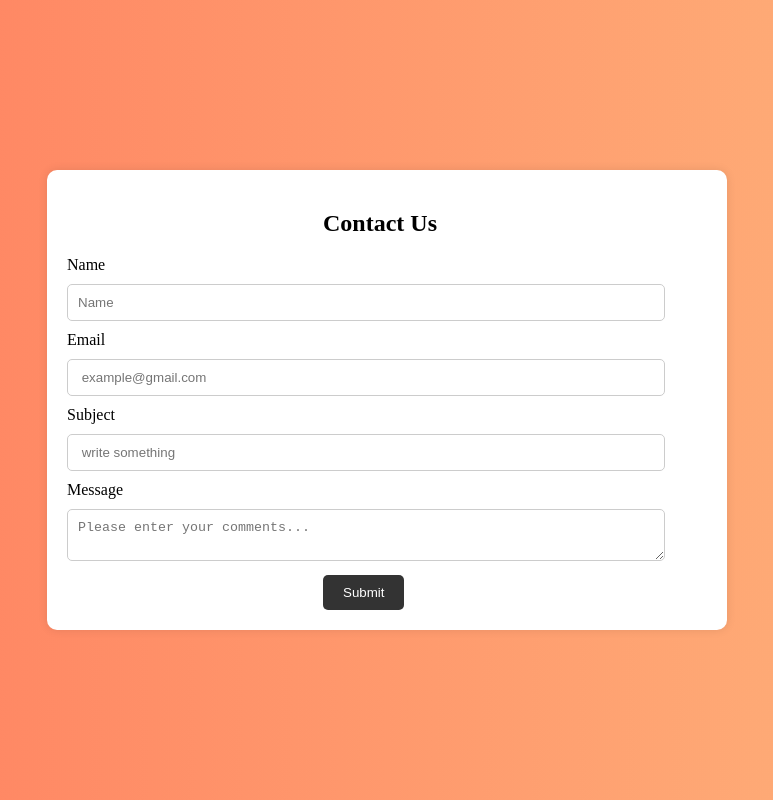
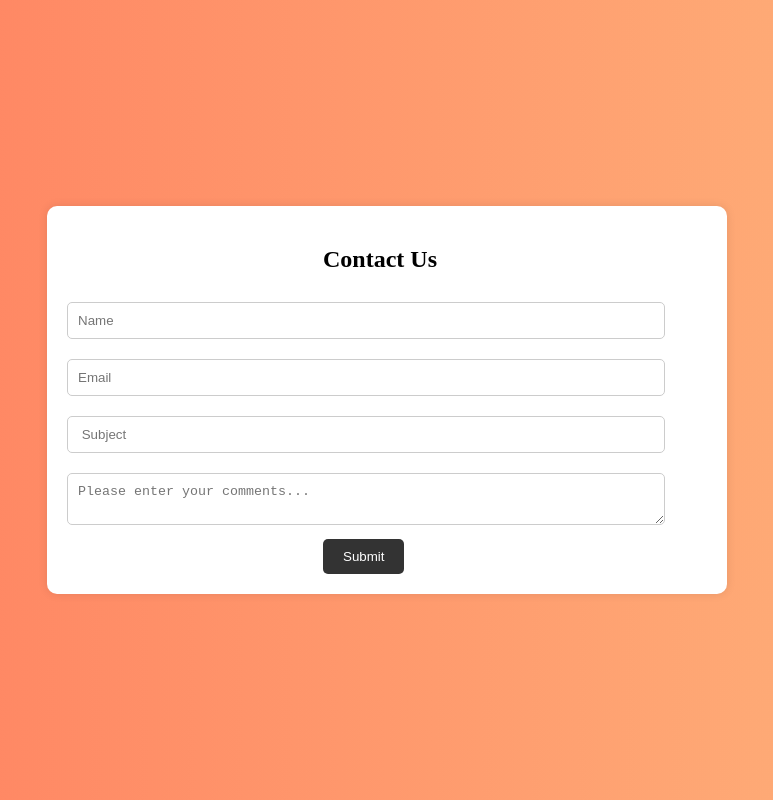
Before and after one commit to Deepikatummala/Trillion-dollar-page, a plain HTML site: page contact.html in a window 1280 px wide. Shown: the whole page, without its empty margins (253-1026 px from the left). Drawn offline with Linux system fonts and the light colour scheme.

Commit message:
save changes

```diff
--- a/contact.html
+++ b/contact.html
@@ -13,13 +13,13 @@
   <form action="https://api.web3forms.com/submit" method="POST" id="contact-form" class="contact-form">
     <h2>Contact Us</h2>
     <input type="hidden" name="access_key" value="541baaf8-5f5b-4135-92bc-c596ded5d66f">
-    <label >Name</label>
+
     <input type="text" id="name" name="Name" placeholder="Name" required>
-    <label >Email</label>
-    <input type="email" id="email" name="Email" placeholder=" example@gmail.com" required>
-    <label >Subject</label>
-    <input type="text" id="Subject" name="Subject" placeholder=" write something">
-    <label >Message</label>
+
+    <input type="email" id="email" name="Email" placeholder="Email" required>
+
+    <input type="text" id="Subject" name="Subject" placeholder=" Subject">
+
     <textarea name="message" id="message" placeholder="Please enter your comments..." required></textarea>
     <button type="submit" >Submit</button>
 </form>
```
